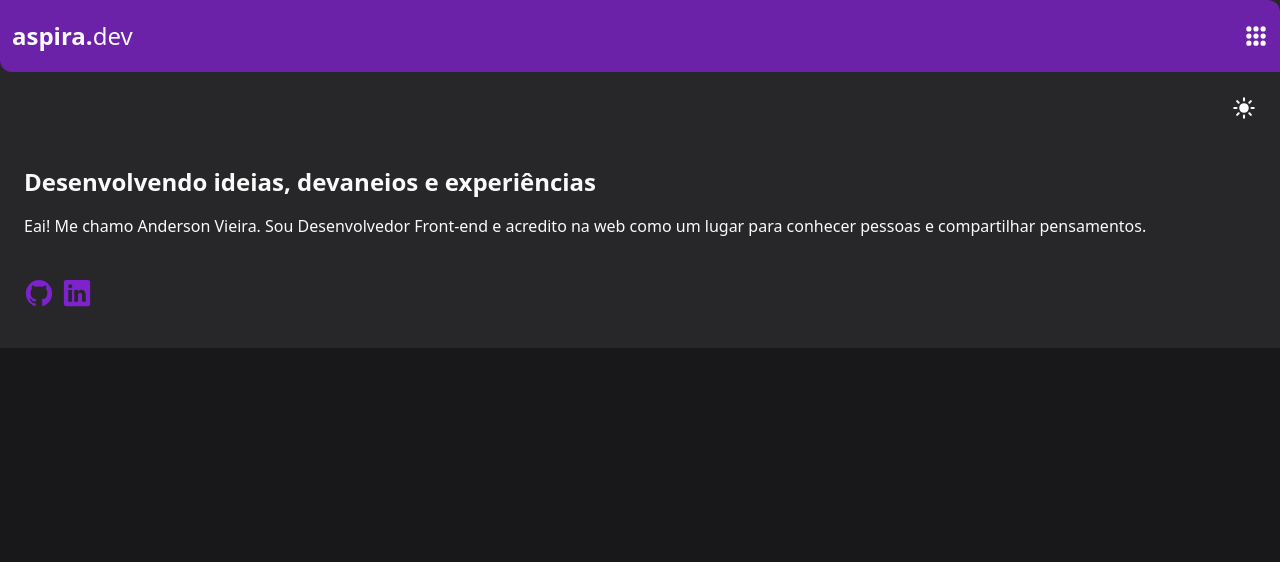
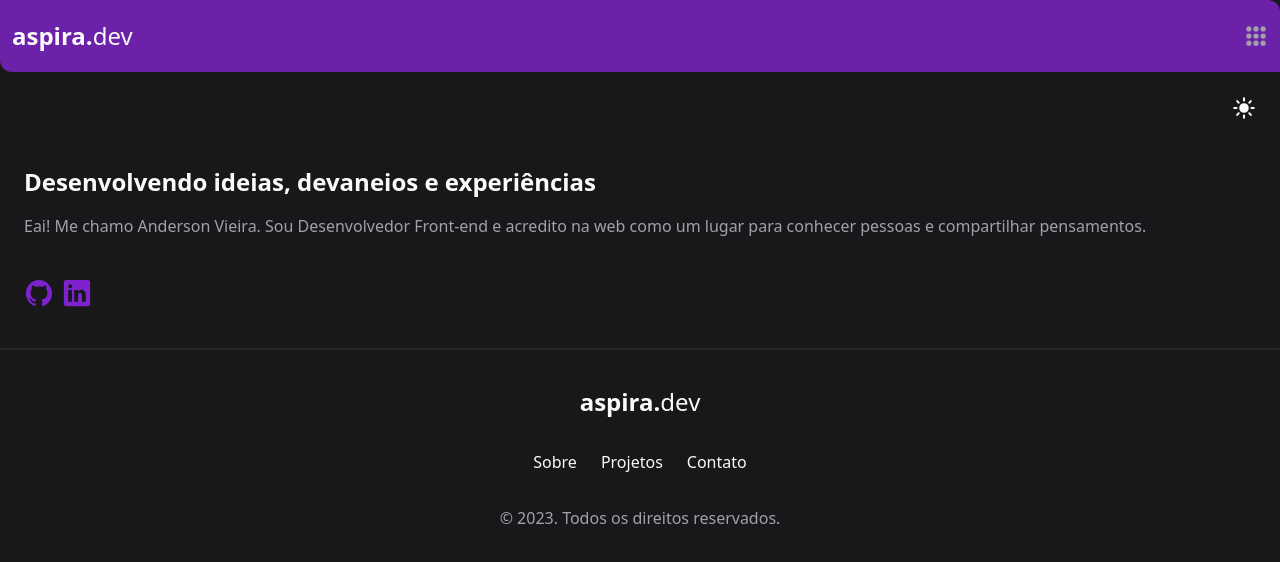
Before and after one commit to vieira-a/blog, a React (Vite) app: page / in a window 1280 px wide. Shown: the top 562 px of the page. Built offline with nearby package versions, Linux system fonts and the light colour scheme.

Commit message:
feat: add footer component

```diff
--- a/src/App.tsx
+++ b/src/App.tsx
@@ -3,6 +3,7 @@ import { IoMoonOutline, IoSunny } from "react-icons/io5";
 import Navbar from "./components/Navbar";
 import Hero from "./components/Hero";
 import { useState } from "react";
+import Footer from "./components/Footer";
 
 function App() {
   const [darkMode, setDarkMode] = useState<boolean>(true);
@@ -28,6 +29,7 @@ function App() {
       </div>
       <main>
         <Hero />
+        <Footer />
       </main>
     </section>
   );
--- /dev/null
+++ b/src/components/Footer/index.tsx
@@ -0,0 +1,12 @@
+import Logo from "../Logo";
+import MenuItems from "../Menu/MenuItems";
+
+export default function Footer() {
+  return (
+    <footer className="flex flex-col gap-2 text-center py-9 border-t-2 border-zinc-800">
+      <Logo />
+      <MenuItems className="flex gap-6 px-2 py-6 justify-center text-zinc-50" />
+      <p>&copy; 2023. Todos os direitos reservados.</p>
+    </footer>
+  );
+}
--- /dev/null
+++ b/src/components/Menu/MenuItems/index.tsx
@@ -0,0 +1,30 @@
+interface MenuItemsProps {
+  className?: string;
+}
+
+export default function MenuItems({ className }: MenuItemsProps) {
+  const menuList = ([] = [
+    {
+      id: 1,
+      name: "Sobre",
+    },
+    {
+      id: 2,
+      name: "Projetos",
+    },
+    {
+      id: 3,
+      name: "Contato",
+    },
+  ]);
+
+  return (
+    <ul className={className}>
+      {menuList.map((item) => (
+        <li className="hover:text-purple-700" key={item.id}>
+          <a href="">{item.name}</a>
+        </li>
+      ))}
+    </ul>
+  );
+}
--- a/src/components/Menu/index.tsx
+++ b/src/components/Menu/index.tsx
@@ -1,5 +1,6 @@
 import Logo from "../Logo";
 import { IoClose } from "react-icons/io5";
+import MenuItems from "./MenuItems";
 
 interface MenuProps {
   open: boolean;
@@ -10,7 +11,6 @@ interface MenuProps {
 export default function Menu({ open, setOpen, dark }: MenuProps) {
   return (
     <section
-      id="menu"
       className={`w-11/12 h-full rounded-tr-2xl absolute top-0 left-0 z-10 px-3 py-5 ${
         dark ? "dark" : "light"
       } `}
@@ -21,17 +21,7 @@ export default function Menu({ open, setOpen, dark }: MenuProps) {
           <IoClose className="text-3xl" />
         </button>
       </div>
-      <ul className="flex flex-col gap-4 text-xl my-6 ">
-        <li>
-          <a href="#">Sobre</a>
-        </li>
-        <li>
-          <a href="#">Projetos</a>
-        </li>
-        <li>
-          <a href="#">Contato</a>
-        </li>
-      </ul>
+      <MenuItems className="flex flex-col gap-4 text-lg my-6" />
     </section>
   );
 }
--- a/src/styles/global.css
+++ b/src/styles/global.css
@@ -11,20 +11,20 @@
   }
 
   .dark {
-    @apply bg-zinc-800;
-    @apply text-zinc-50;
+    @apply bg-zinc-900;
+    @apply text-zinc-400;
   }
 
   .light {
     @apply bg-zinc-50;
-    @apply text-zinc-800;
+    @apply text-zinc-900;
   }
   .light h1 {
-    @apply text-zinc-800;
+    @apply text-zinc-900;
   }
 
   nav.light {
     @apply bg-purple-300;
-    @apply text-zinc-800;
+    @apply text-zinc-900;
   }
 }
```
